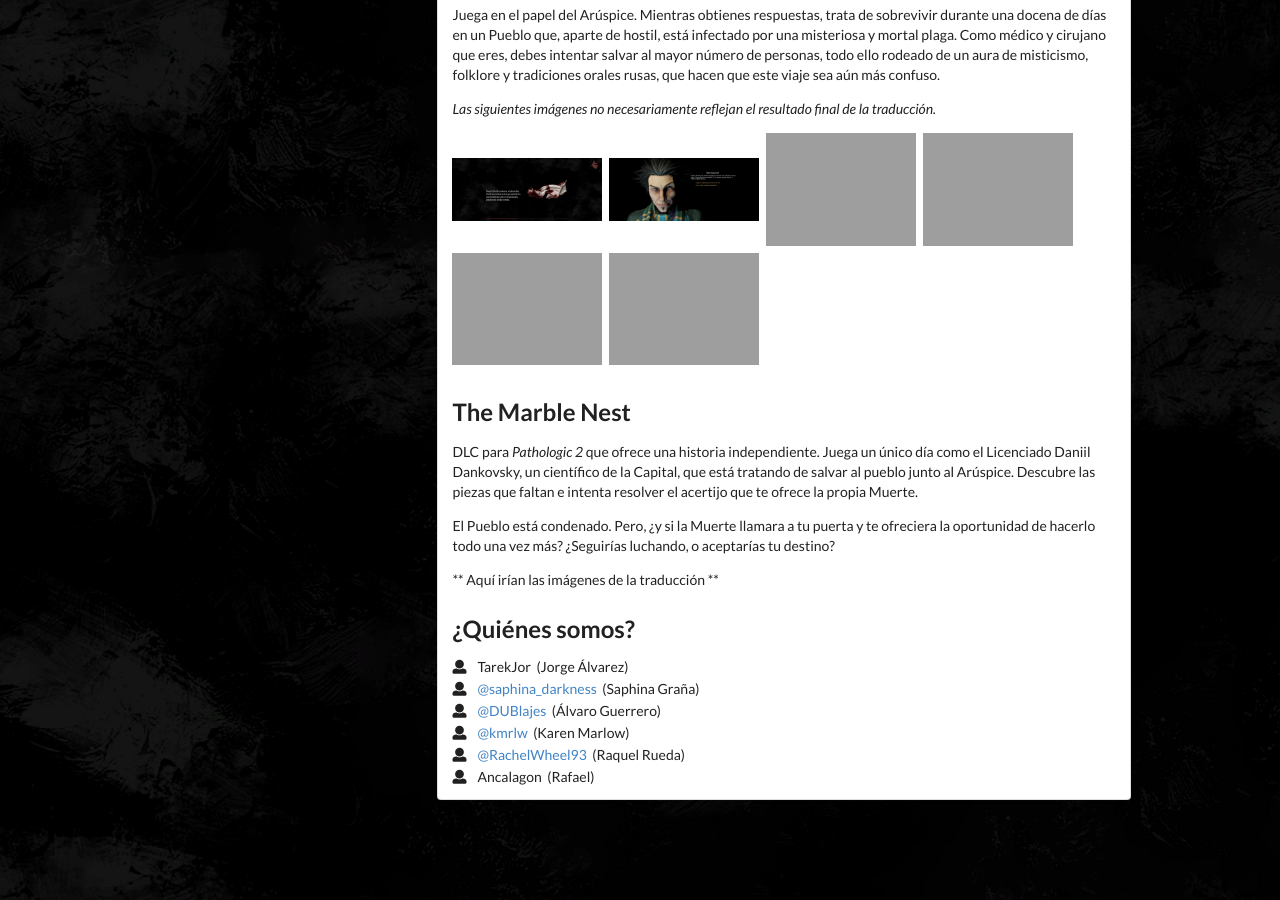
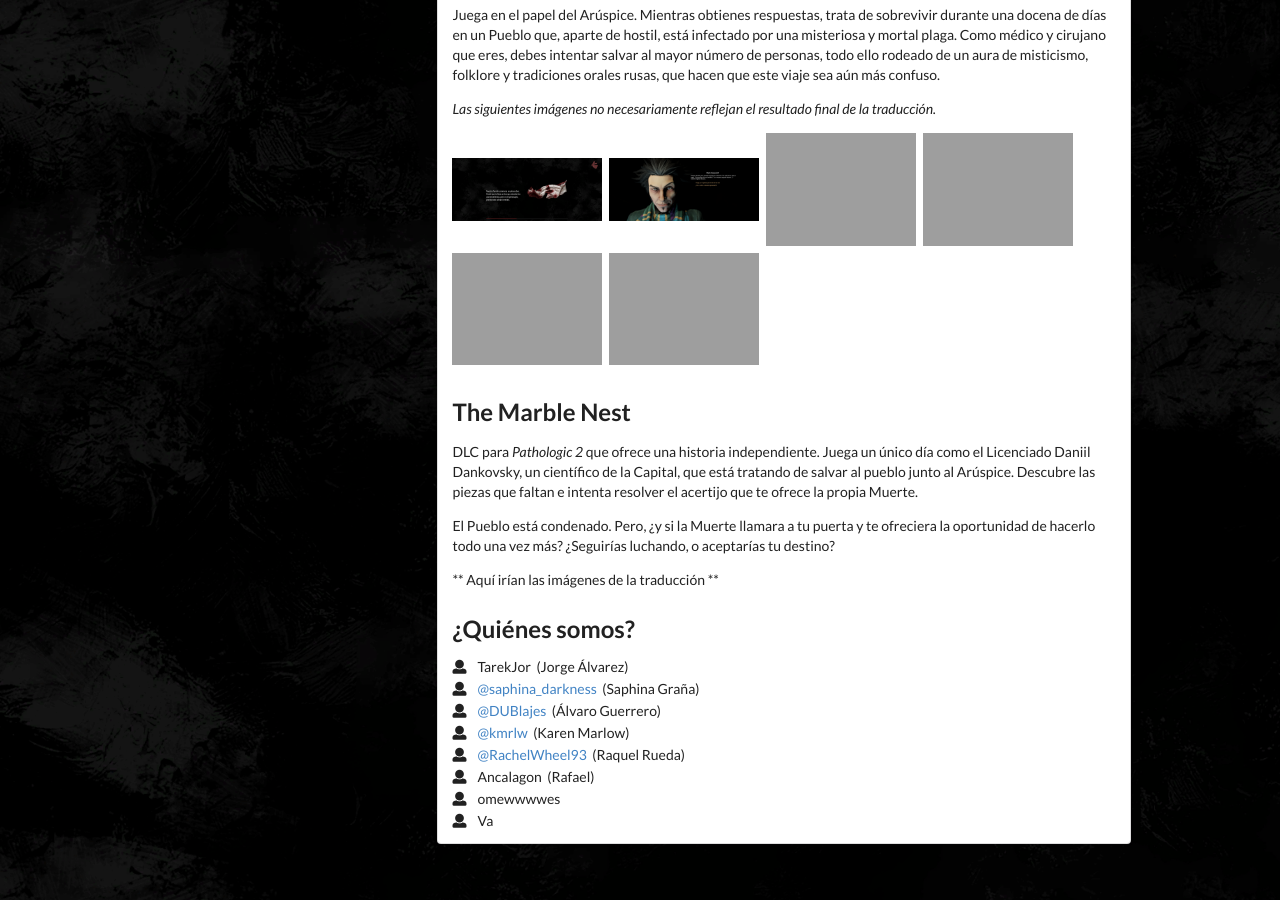
Before and after one commit to pathologic-es/pathologic-es.github.io, a Jekyll site: the page built from index.md, in a window 1280 px wide and 900 px high, scrolled down 632 px. Built offline with Jekyll 4.4.1, drawn with Linux system fonts in a browser that asks for light colours.

Commit message:
Update members.yml

```diff
--- a/_data/members.yml
+++ b/_data/members.yml
@@ -22,3 +22,9 @@
 - name: Rafael
   username: Ancalagon
   twitter:
+
+- name:
+  username: omewwwwes
+
+- name:
+  username: Va
```
